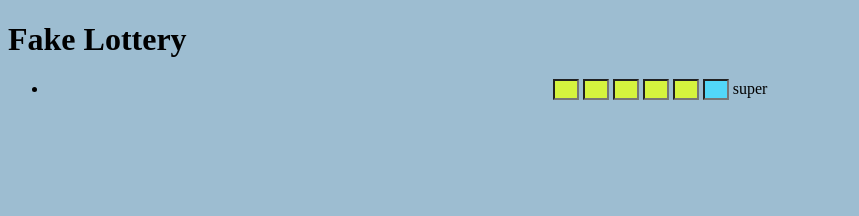
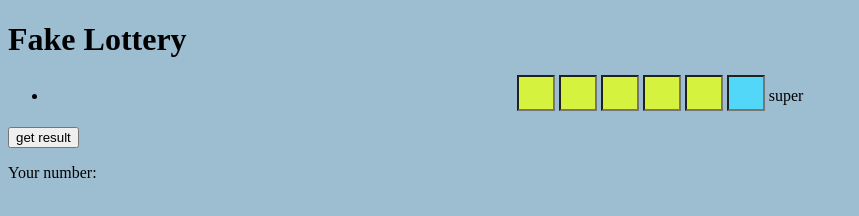
Before and after one commit to bogutskii/fakeLottery, a website: page index.html in a window 1280 px wide. Shown: the whole page, without its empty margins (0-859 px from the left). Drawn offline with Linux system fonts and the light colour scheme.

Commit message:
input form -only 2 number

```diff
--- a/css/main.css
+++ b/css/main.css
@@ -4,13 +4,24 @@ body {
 
 
 .specialnumbox {
-    width: 18px;
+    width: 30px;
+    height: 30px;
     margin-top: -5px;
+    font-size: x-large;
     background-color: #52d7f8;
 }
 
 .numbox {
-    width: 18px;
+    width: 30px;
+    height: 30px;
     margin-top: -5px;
     background-color: #d5f33e;
+    font-size: x-large;
+    -moz-appearance: textfield;
 }
+.numbox::-webkit-inner-spin-button {
+    display: none;
+}
+.specialnumbox::-webkit-inner-spin-button {
+    display: none;
+}
--- a/index.html
+++ b/index.html
@@ -7,19 +7,20 @@
   <h1>Fake Lottery</h1>
 
   <ul class="inputForm" >
-    <li class="numberbox_wrapper">
+    <li class="numberbox_wrapper" >
       <div align="center">
-        <input name="Num1" type="text" maxlength="2" id="Num1" class="numbox" maxlength="2">
-        <input name="Num2" type="text" maxlength="2" id="Num2" class="numbox" maxlength="2">
-        <input name="Num3" type="text" maxlength="2" id="Num3" class="numbox" maxlength="2">
-        <input name="Num4" type="text" maxlength="2" id="Num4" class="numbox" maxlength="2">
-        <input name="Num5" type="text" maxlength="2" id="Num5" class="numbox" maxlength="2">
-        <input name="Mega" type="text" maxlength="2" id="Mega" class="specialnumbox">
+        <input name="Num1" type="number" id="numBoxId" class="numbox" onkeyup="limit(this);">
+        <input name="Num2" type="number" id="numBoxId" class="numbox" onkeyup="limit(this);">
+        <input name="Num3" type="number" id="numBoxId" class="numbox" onkeyup="limit(this);">
+        <input name="Num4" type="number" id="numBoxId" class="numbox" onkeyup="limit(this);">
+        <input name="Num5" type="number" id="numBoxId" class="numbox" onkeyup="limit(this);">
+        <input name="Mega" type="number" id="Mega" class="specialnumbox" onkeyup="limit(this);">
         <label class="win-super">super</label>
       </div>
     </li>
   </ul>
-
+  <button> get result</button>
+  <p>Your number:  <span id="numStatus"></span></p>
 </head>
 <body>
 <script src = 'scripts/index.js'></script>
--- a/scripts/index.js
+++ b/scripts/index.js
@@ -0,0 +1,6 @@
+function limit(elem) {
+  let max_chars = 2;
+  if(elem.value.length > max_chars) {
+    elem.value = elem.value.substr(0, max_chars);
+  }
+}
```
